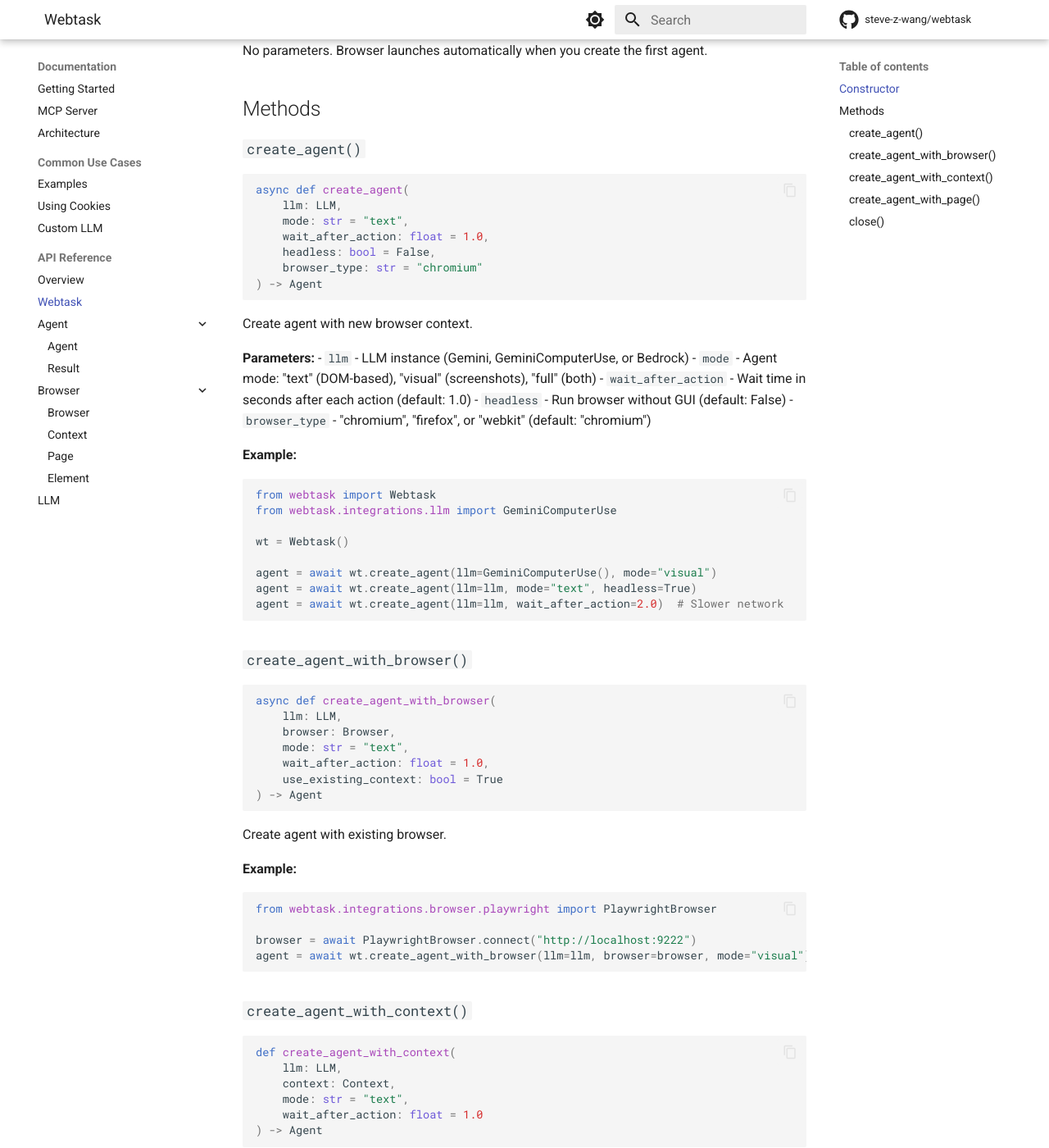
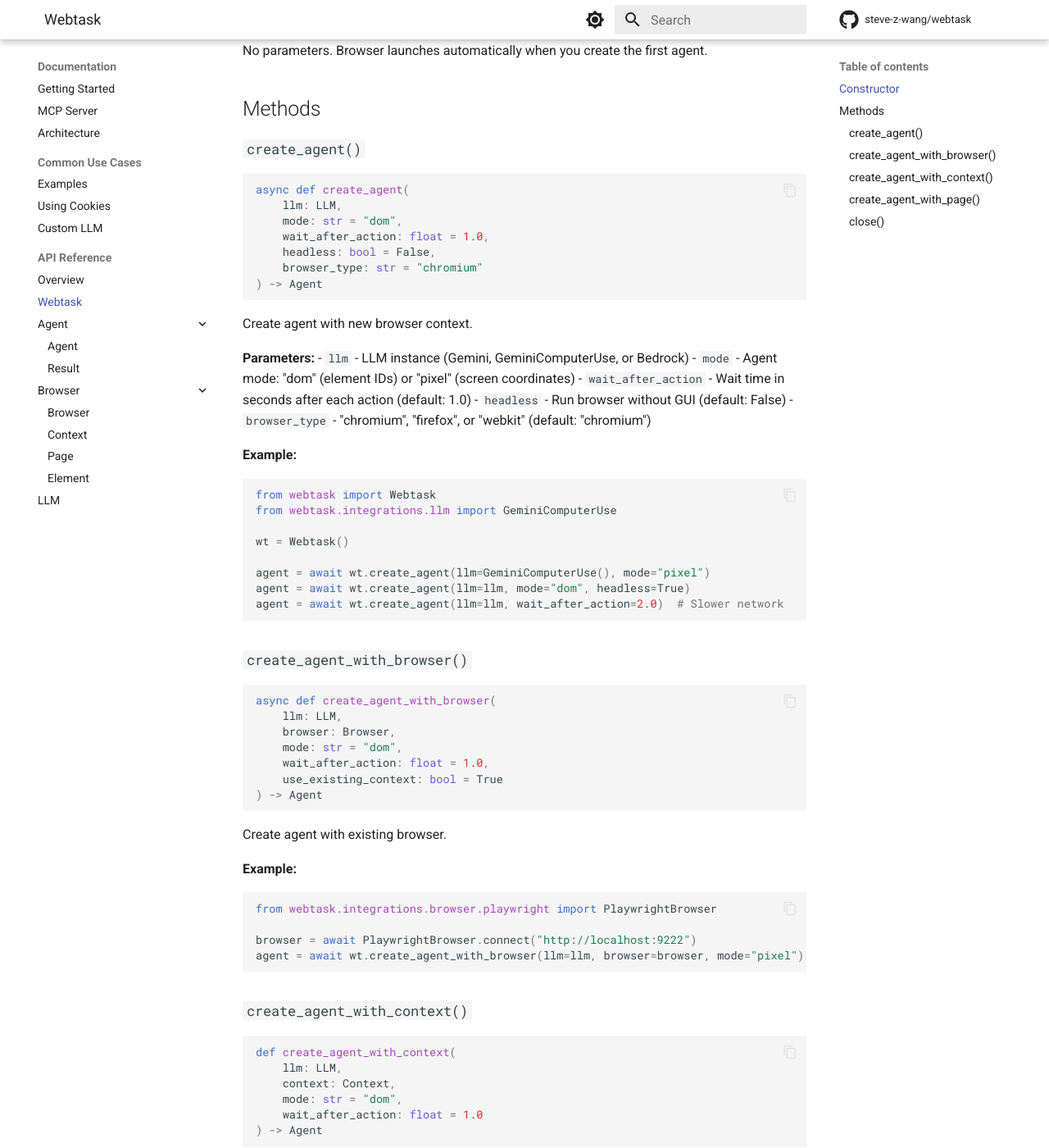
Before and after one commit to steve-z-wang/webtask, an MkDocs documentation site: the page built from docs/api/webtask.md, in a window 1280 px wide and 1400 px high, scrolled down 352 px. Shown: the whole window at 82% size. Built offline with MkDocs 1.6.1 and Material for MkDocs 9.7.7, drawn with Linux system fonts in a browser that asks for light colours; comment, search, counter and statistics services are not loaded; some of the changed text lies outside the part shown.

Commit message:
Simplify agent modes from three (text/visual/full) to two (dom/pixel)
- dom mode (default): Uses element IDs for interaction, includes DOM + screenshots
- pixel mode: Uses screen coordinates, includes screenshots only
- Move ScrollDocumentTool to pixel mode only (dom mode sees all elements)
- Both modes now get screenshots for better LLM context
- Bump version to 0.22.0

🤖 Generated with [Claude Code](https://claude.com/claude-code)

Co-Authored-By: Claude <noreply@anthropic.com>

````diff
--- a/docs/api/webtask.md
+++ b/docs/api/webtask.md
@@ -18,7 +18,7 @@ No parameters. Browser launches automatically when you create the first agent.
 ```python
 async def create_agent(
     llm: LLM,
-    mode: str = "text",
+    mode: str = "dom",
     wait_after_action: float = 1.0,
     headless: bool = False,
     browser_type: str = "chromium"
@@ -29,7 +29,7 @@ Create agent with new browser context.
 
 **Parameters:**
 - `llm` - LLM instance (Gemini, GeminiComputerUse, or Bedrock)
-- `mode` - Agent mode: "text" (DOM-based), "visual" (screenshots), "full" (both)
+- `mode` - Agent mode: "dom" (element IDs) or "pixel" (screen coordinates)
 - `wait_after_action` - Wait time in seconds after each action (default: 1.0)
 - `headless` - Run browser without GUI (default: False)
 - `browser_type` - "chromium", "firefox", or "webkit" (default: "chromium")
@@ -41,8 +41,8 @@ from webtask.integrations.llm import GeminiComputerUse
 
 wt = Webtask()
 
-agent = await wt.create_agent(llm=GeminiComputerUse(), mode="visual")
-agent = await wt.create_agent(llm=llm, mode="text", headless=True)
+agent = await wt.create_agent(llm=GeminiComputerUse(), mode="pixel")
+agent = await wt.create_agent(llm=llm, mode="dom", headless=True)
 agent = await wt.create_agent(llm=llm, wait_after_action=2.0)  # Slower network
 ```
 
@@ -52,7 +52,7 @@ agent = await wt.create_agent(llm=llm, wait_after_action=2.0)  # Slower network
 async def create_agent_with_browser(
     llm: LLM,
     browser: Browser,
-    mode: str = "text",
+    mode: str = "dom",
     wait_after_action: float = 1.0,
     use_existing_context: bool = True
 ) -> Agent
@@ -65,7 +65,7 @@ Create agent with existing browser.
 from webtask.integrations.browser.playwright import PlaywrightBrowser
 
 browser = await PlaywrightBrowser.connect("http://localhost:9222")
-agent = await wt.create_agent_with_browser(llm=llm, browser=browser, mode="visual")
+agent = await wt.create_agent_with_browser(llm=llm, browser=browser, mode="pixel")
 ```
 
 ### `create_agent_with_context()`
@@ -74,7 +74,7 @@ agent = await wt.create_agent_with_browser(llm=llm, browser=browser, mode="visua
 def create_agent_with_context(
     llm: LLM,
     context: Context,
-    mode: str = "text",
+    mode: str = "dom",
     wait_after_action: float = 1.0
 ) -> Agent
 ```
@@ -84,7 +84,7 @@ Create agent with existing context.
 **Example:**
 ```python
 context = browser.get_default_context()
-agent = wt.create_agent_with_context(llm=llm, context=context, mode="text")
+agent = wt.create_agent_with_context(llm=llm, context=context, mode="dom")
 ```
 
 ### `create_agent_with_page()`
@@ -103,7 +103,7 @@ Create agent with existing page.
 **Example:**
 ```python
 page = await context.create_page()
-agent = wt.create_agent_with_page(llm=llm, page=page, mode="visual")
+agent = wt.create_agent_with_page(llm=llm, page=page, mode="pixel")
 ```
 
 ### `close()`
--- a/pyproject.toml
+++ b/pyproject.toml
@@ -4,7 +4,7 @@ build-backend = "setuptools.build_meta"
 
 [project]
 name = "pywebtask"
-version = "0.21.4"
+version = "0.22.0"
 description = "LLM-powered web automation library with autonomous agents"
 readme = "README.md"
 requires-python = ">=3.10"
````
Also changed, not shown: README.md (+3 -4 lines), docs/api/agent.md (+5 -5 lines), 2 other files.
